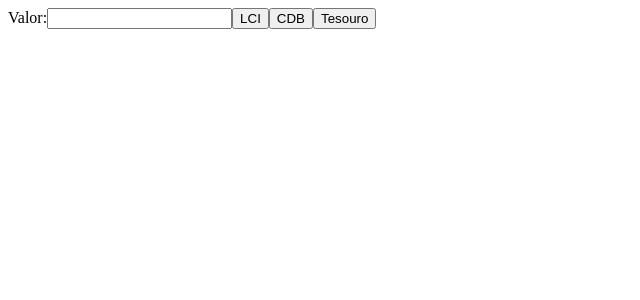
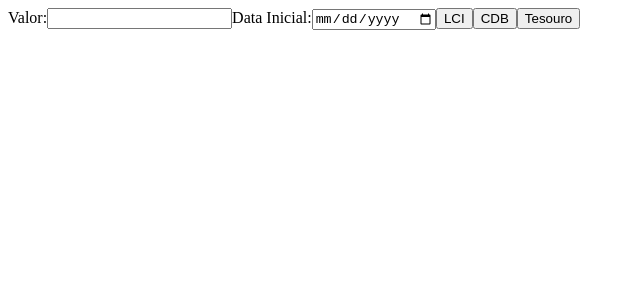
Before and after one commit to oberziner/simulador-investimentos, a React app: page / in a window 1280 px wide. Shown: the top 300 px of the page, without its empty margins (0-640 px from the left). Built offline with nearby package versions, Linux system fonts and the light colour scheme.

Commit message:
Added input for start Date

```diff
--- a/src/App.jsx
+++ b/src/App.jsx
@@ -23,7 +23,7 @@ class App extends Component {
   addInvestment() {
     this.setState((state) => ({
       investments: [...state.investments, newLCI(
-        new Date('2019-04-01'),
+        new Date(state.startDate),
         state.initialValue,
         newRate(0.04, 'year252'),
         new Date('2019-12-01'),
@@ -34,10 +34,10 @@ class App extends Component {
   addInvestmentCDB() {
     this.setState((state) => ({
       investments: [...state.investments, newCDB(
-        new Date('2019-04-01'),
+        new Date(state.startDate),
         state.initialValue,
         newRate(0.04, 'year252'),
-        new Date('2019-12-01'),
+        new Date('2018-12-01'),
       )],
     }));
   }
@@ -45,7 +45,7 @@ class App extends Component {
   addInvestmentTesouro() {
     this.setState((state) => ({
       investments: [...state.investments, newTesouro(
-        new Date('2019-04-01'),
+        new Date(state.startDate),
         state.initialValue,
         newRate(0.05, 'year252'),
         new Date('2019-12-01'),
@@ -69,6 +69,14 @@ class App extends Component {
             onChange={this.handleOnChange}
           />
         </label>
+        <label htmlFor="startDate">
+          Data Inicial:
+          <input
+            type="date"
+            id="startDate"
+            onChange={this.handleOnChange}
+          />
+        </label>
 
         <button type="button" onClick={this.addLCI}>LCI</button>
         <button type="button" onClick={this.addCDB}>CDB</button>
```
Also changed, not shown: 1 other file (tests, documents, lock files or other folders).
